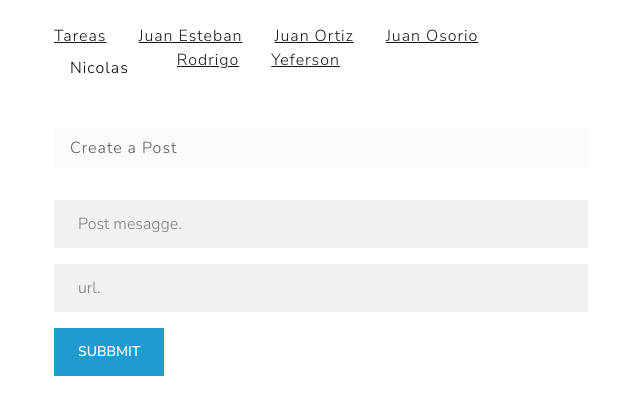
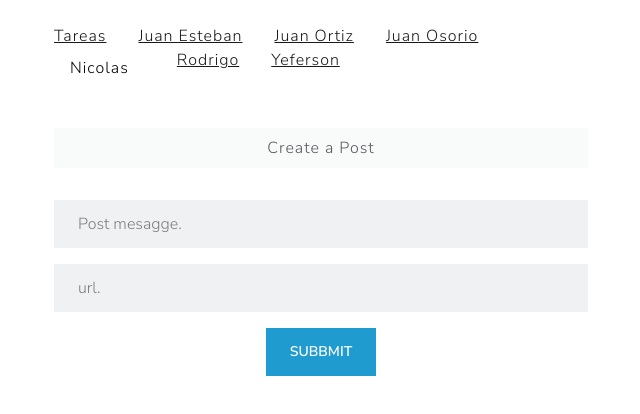
Before and after one commit to celueduca/clase4ReactJS, a React (Create React App) app: page / in a window 1280 px wide. Both pictures are taken after a click on the item "Nicolas". Shown: the top 414 px of the page, without its empty margins (319-959 px from the left). Built offline with nearby package versions, Linux system fonts and the light colour scheme.

Commit message:
correccion de error con el boton eliminar

```diff
--- a/src/pages/nicolas/components/List.tsx
+++ b/src/pages/nicolas/components/List.tsx
@@ -34,6 +34,8 @@ const ListPosts = ({ post, index, posts, setPosts }: Props): JSX.Element => {
             <div onClick={() => Likes(index)}>
               <i className="fas fa-thumbs-up btn btn-outline-secondary border-0"></i>
               <span>{post.likes}</span>
+            </div>
+            <div>
               <button
                 className="btn btn-outline-secondary border-0"
                 onClick={() => deletePost(index)}
--- a/src/pages/nicolas/components/PostForm.tsx
+++ b/src/pages/nicolas/components/PostForm.tsx
@@ -24,7 +24,7 @@ const PostForm = ({posts, setPosts}: Props): JSX.Element =>{
     };
     return (
         <div>
-            <div className="card">
+            <div className="card text-center  animate__animated animate__fadeInUp">
                 <div className="card-header" >
                     Create a Post
                 </div>
```
Lines whose indentation alone changed are shown as unchanged.
